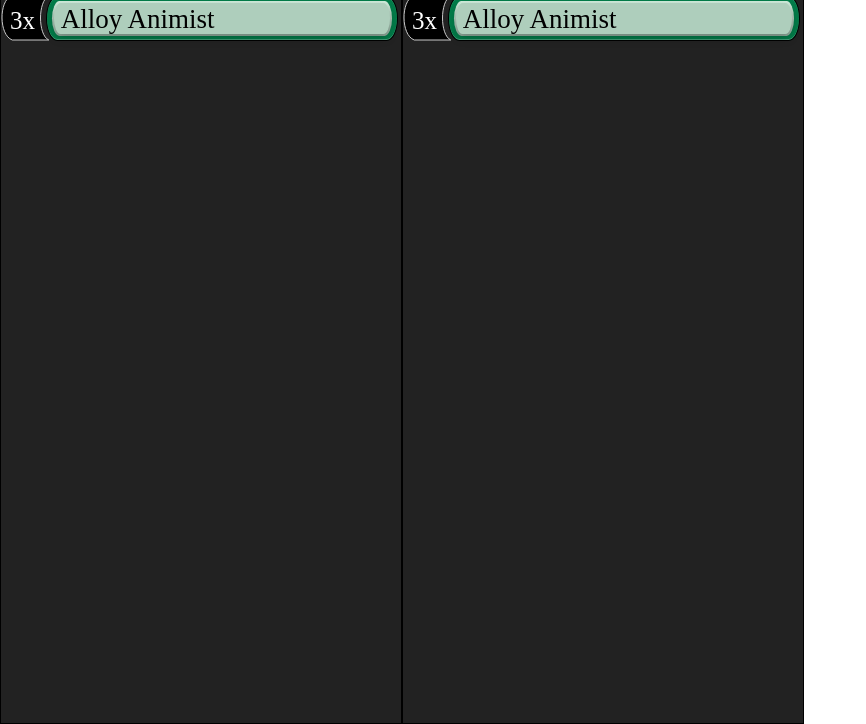
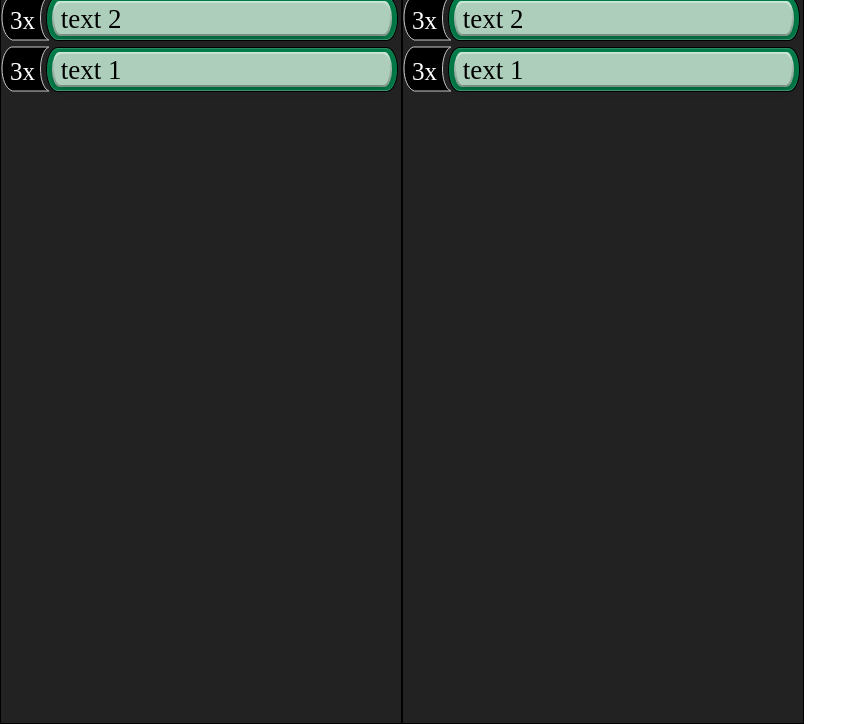
Before and after one commit to ValentinLeroux8100/MTG-list-maker, a React app: page / in a window 1280 px wide. Shown: the part 78-802 px from the top of the page, without its empty margins (0-866 px from the left). Built offline with nearby package versions, Linux system fonts and the light colour scheme; a web font is replaced by a local one.

Commit message:
drag and drop card
Add drag and drop for card, need to change logic to manage different panel types more correctly

```diff
--- a/package.json
+++ b/package.json
@@ -19,6 +19,7 @@
     "react-script": "^2.0.5",
     "react-scripts": "^5.0.1",
     "request": "^2.88.2",
+    "sass": "^1.62.1",
     "web-vitals": "^3.3.1"
   },
   "browserslist": {
--- a/src/CardElement.js
+++ b/src/CardElement.js
@@ -1,21 +1,24 @@
 import React from 'react'
 import cardNumberBackground from "./Graphics/Card Number Background.svg";
+import { Draggable } from 'react-beautiful-dnd'
 
-function CardElement({color, children}) {
-
-
+function CardElement({color, id, index, children}) {
   return (
-    <div className='card'>
+    <Draggable draggableId={id} index={index}>
+    {provider => (
+      <div {... provider.draggableProps} ref = {provider.innerRef} {... provider.dragHandleProps} className='card'>
           <div className='card-number'>
               <img src={cardNumberBackground} alt="cardNumberBackground" className='card-number-background'/>
               <div className='card-number-text'>3x</div>
           </div>
           <div className='card-back'>
               <div className='card-mid'>
-                <div className='card-top'>Alloy Animist</div>
+                  <div className='card-top'>{children}</div>
               </div>
           </div>
       </div>
+    )}
+    </Draggable>
   )
 }
 
--- a/src/CardList.js
+++ b/src/CardList.js
@@ -1,9 +1,49 @@
-import React from 'react'
+import {React, useState} from 'react'
 import CardElement from './CardElement'
+import { DragDropContext, Droppable } from 'react-beautiful-dnd';
 
 function CardList() {
+  const [cards, setCards] = useState({
+      "cards" : {
+          "card-1" : {id: "card-1", text: "text 1", color: "R"},
+          "card-2" : {id: "card-2", text: "text 2", color: "GB"},
+      },
+      "cardOrder" : ["card-2", "card-1"]
+  })
+
+  const onDragEnd = result =>{
+    const {destination, source, draggableId} = result;
+
+    if(!destination){ return }
+
+    if(destination.droppableId === source.droppableId
+    && destination.index === source.index) {return}
+
+    const newOrder = Array.from(cards.cardOrder)
+
+    newOrder.splice(source.index, 1)
+    newOrder.splice(destination.index, 0, draggableId)
+
+    setCards((prevData) => ({...prevData, cardOrder: newOrder}))
+  }
+
   return (
-    <CardElement>CardList</CardElement>
+
+    <DragDropContext onDragEnd={onDragEnd}>
+      <Droppable droppableId='test'>
+      {provider => (
+        <div {...provider.droppableProps} ref={provider.innerRef}>
+          {cards.cardOrder.map((id,index) => {
+            const cardInfo = cards.cards[id].text
+            const cardColor = cards.cards[id].color
+            return (
+              <CardElement key={id} id={id} index={index} color={cardColor}>{cardInfo}</CardElement>
+            )
+          })}
+        </div>
+      )}
+      </Droppable>
+    </DragDropContext>
   )
 }
 
--- a/src/style.css
+++ b/src/style.scss
@@ -1,3 +1,6 @@
+
+
+
 @font-face {
     font-family: "Beleren";
     src: local("Beleren"),
```
Also changed, not shown: src/index.js (+1 -53 lines), 1 other file. Lines whose indentation alone changed are shown as unchanged.
